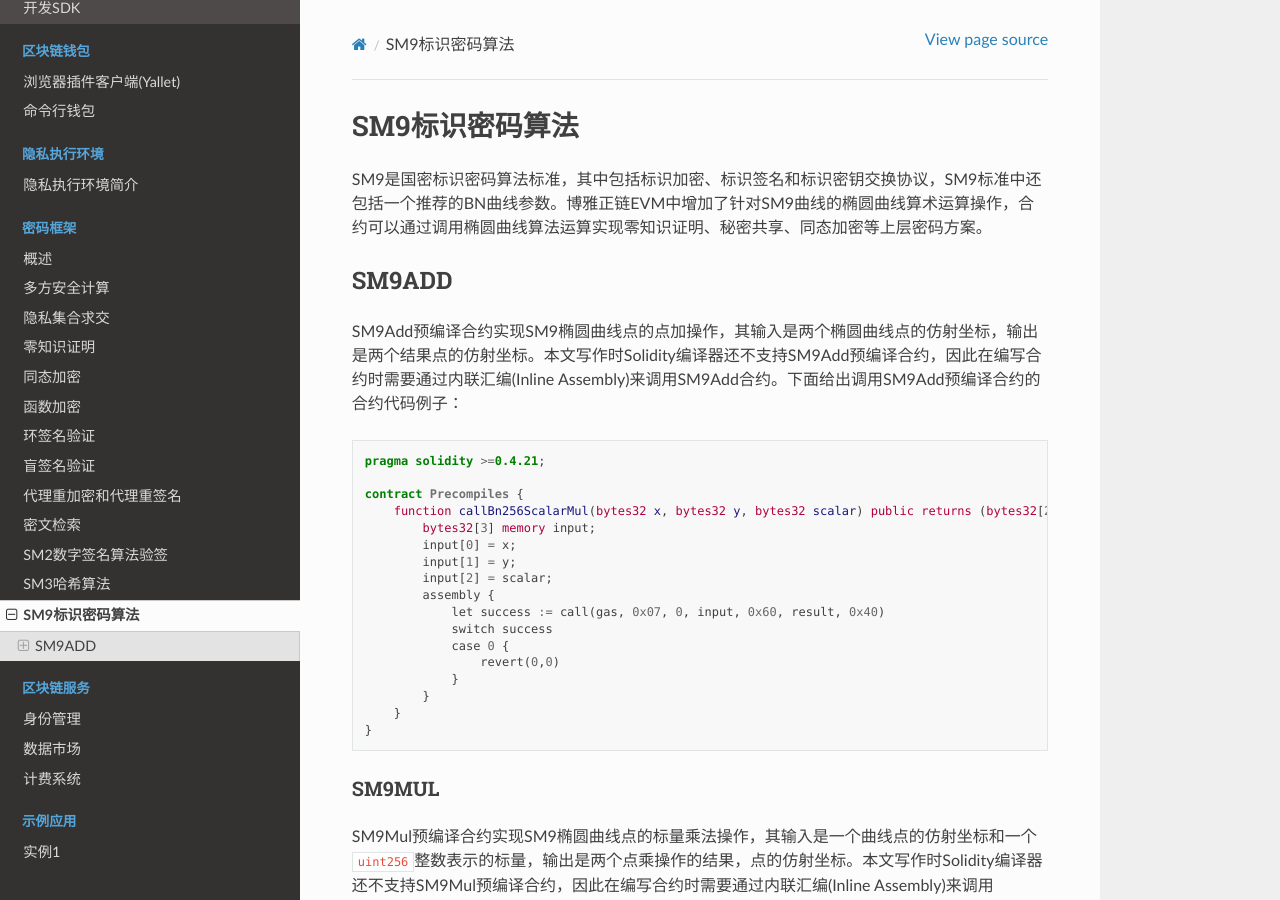
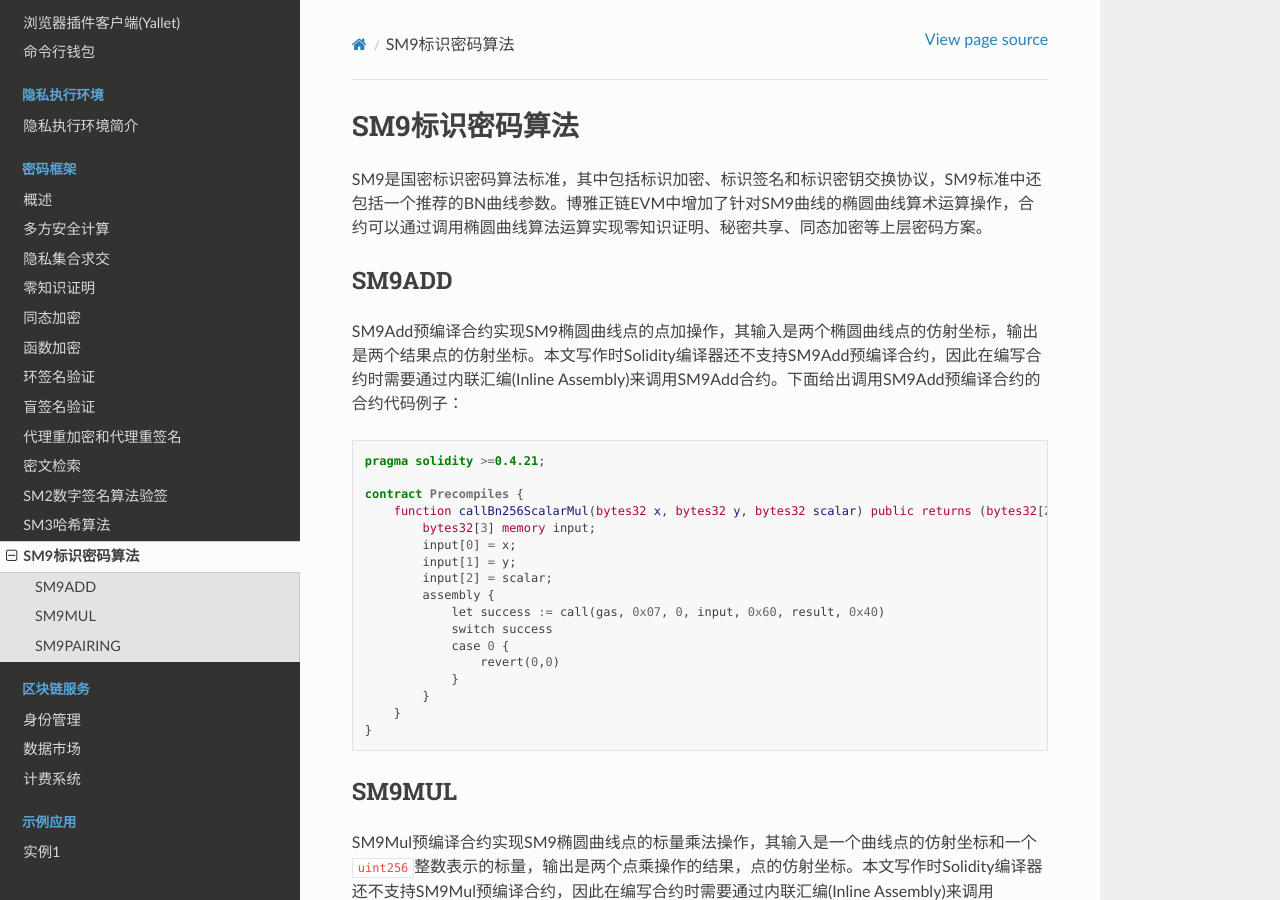
Before and after one commit to boyanet/yape-docs, a Sphinx documentation site: the page built from docs/source/cipher_structure/sm9.md, in a window 1280 px wide and 900 px high. Built offline with Sphinx 7.4.7 and the Read the Docs theme 2.0.0, drawn with Linux system fonts in a browser that asks for light colours.

Commit message:
Update sm9.md

````diff
--- a/docs/source/cipher_structure/sm9.md
+++ b/docs/source/cipher_structure/sm9.md
@@ -26,7 +26,7 @@ contract Precompiles {
 }
 ```
 
-### SM9MUL
+## SM9MUL
 
 SM9Mul预编译合约实现SM9椭圆曲线点的标量乘法操作，其输入是一个曲线点的仿射坐标和一个`uint256`整数表示的标量，输出是两个点乘操作的结果，点的仿射坐标。本文写作时Solidity编译器还不支持SM9Mul预编译合约，因此在编写合约时需要通过内联汇编(Inline Assembly)来调用SM9Mul合约。下面给出调用SM9Mul预编译合约的合约代码例子：
 
@@ -50,7 +50,7 @@ contract Precompiles {
 }
 ```
 
-### SM9PAIRING
+## SM9PAIRING
 
 SM9Pairing预编译合约实现SM9曲线参数上的双线性对(Pairing)操作，可以用于零知识证明等复杂密码方案。本文写作时Solidity编译器还不支持SM9Pairing预编译合约，因此在编写合约时需要通过内联汇编(Inline Assembly)来调用SM9Pairing合约。下面给出调用SM9Pairing预编译合约的合约代码例子：
 
````
